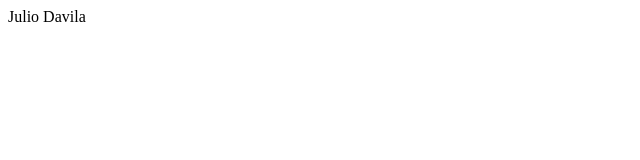
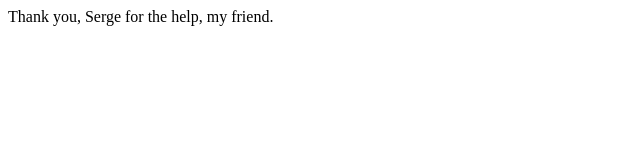
Before and after one commit to Juliodav15/123, a plain HTML site: page index.html in a window 1280 px wide. Shown: the whole page, without its empty margins (0-640 px from the left). Drawn offline with Linux system fonts and the light colour scheme.

Commit message:
Remember to change the message back

```diff
--- a/index.html
+++ b/index.html
@@ -1,5 +1,5 @@
 </div>
 <div class="tm-about-text">
-	<p class="tm-mb-40">                                            Julio Davila
+	<p class="tm-mb-40">                                            Thank you, Serge for the help, my friend.
 </div>
 </section>
```
